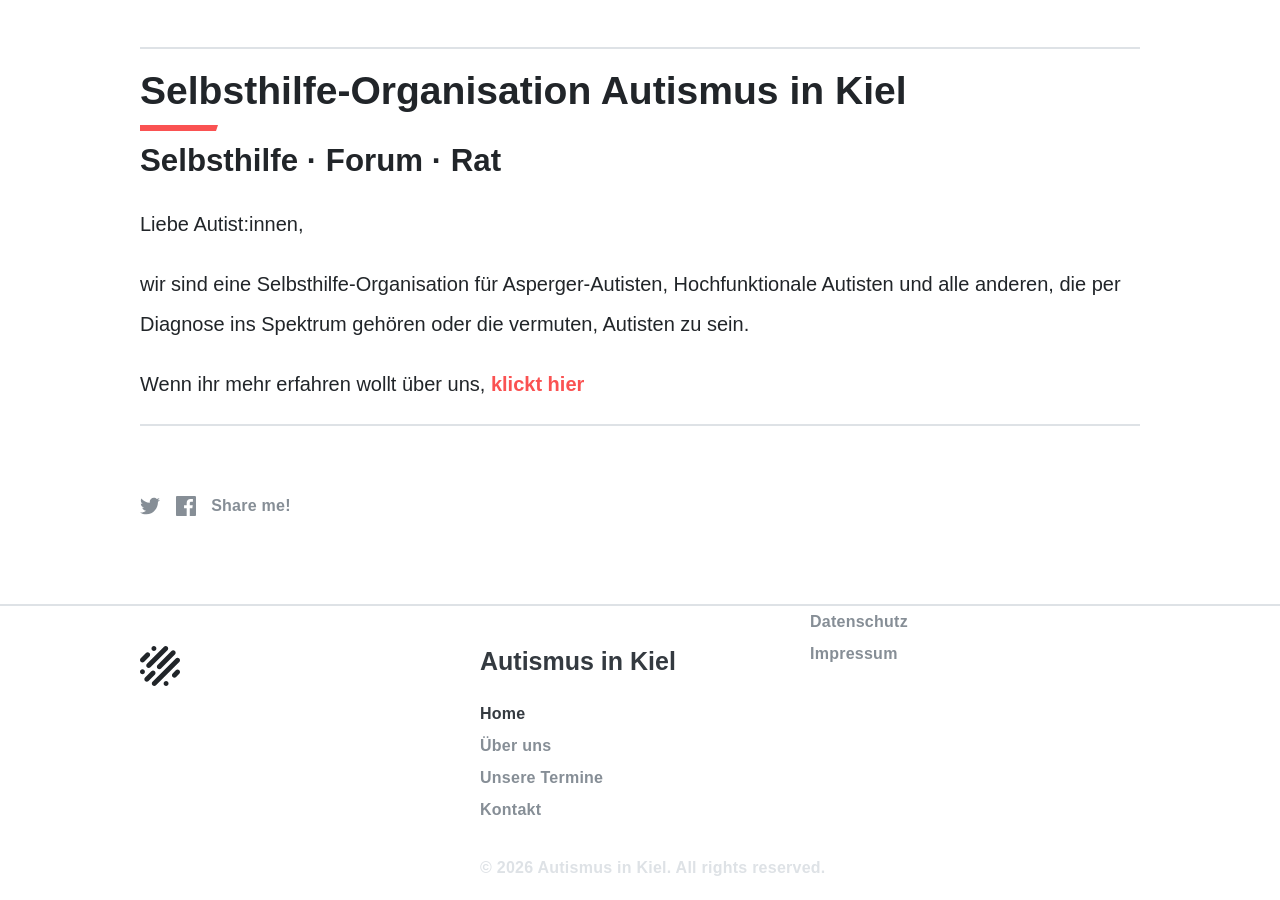
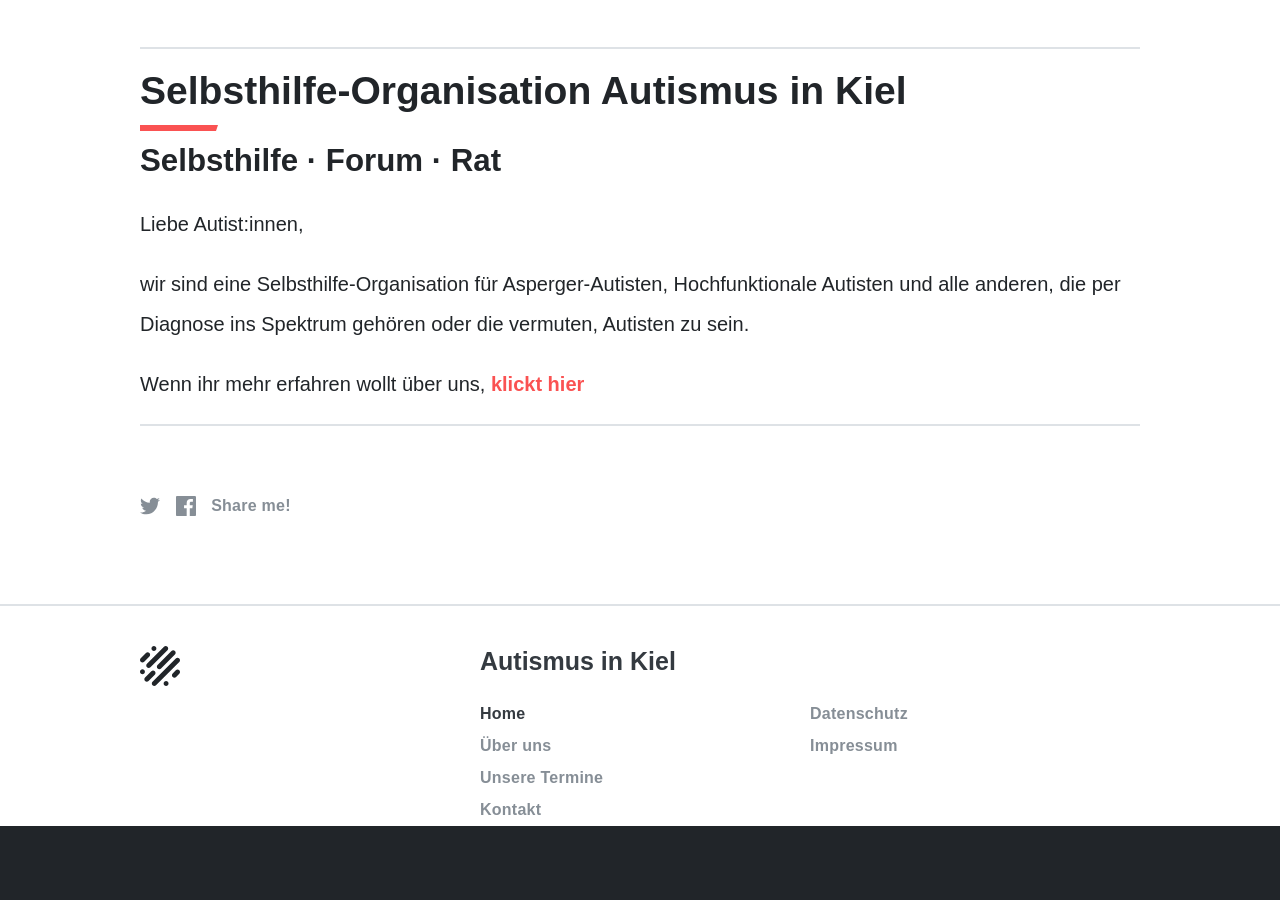
Before and after one commit to insertmesh/AIKWebsite_TEST, a Jekyll site: the page built from index.markdown, in a window 1280 px wide and 900 px high, scrolled down 896 px. Built offline with Jekyll 4.4.1, drawn with Linux system fonts in a browser that asks for light colours; after the commit the page ends 1722 px from its top, so only the background shows below that.

Commit message:
Update footer.html
formatting better for datenschutz?

```diff
--- a/_includes/core/footer.html
+++ b/_includes/core/footer.html
@@ -11,7 +11,8 @@
 				</nav>
 			</div>
 			<div class="footer-links">
-				<h4 class=""</h4>
+				<h4 class="footer-title">&nbsp;</h4>
+				<nav>
 					<ul class="nav">
 						<li class="nav-link">
 							<a href="{{ site.baseurl }}{% link datenschutz.markdown %}">Datenschutz</a>
@@ -23,6 +24,4 @@
 				</nav>
 			</div>
 		</div>
-		<h6 class="footer-text">© {{ site.time | date: '%Y' }} <a href="https://twitter.com/{{ site.author.twitter }}" aria-label="Follow {{ site.author.name }} on Twitter.">{{ site.author.name }}</a>. All rights reserved.</h6>
-	</div>
 </footer>
```
Lines whose indentation alone changed are shown as unchanged.
